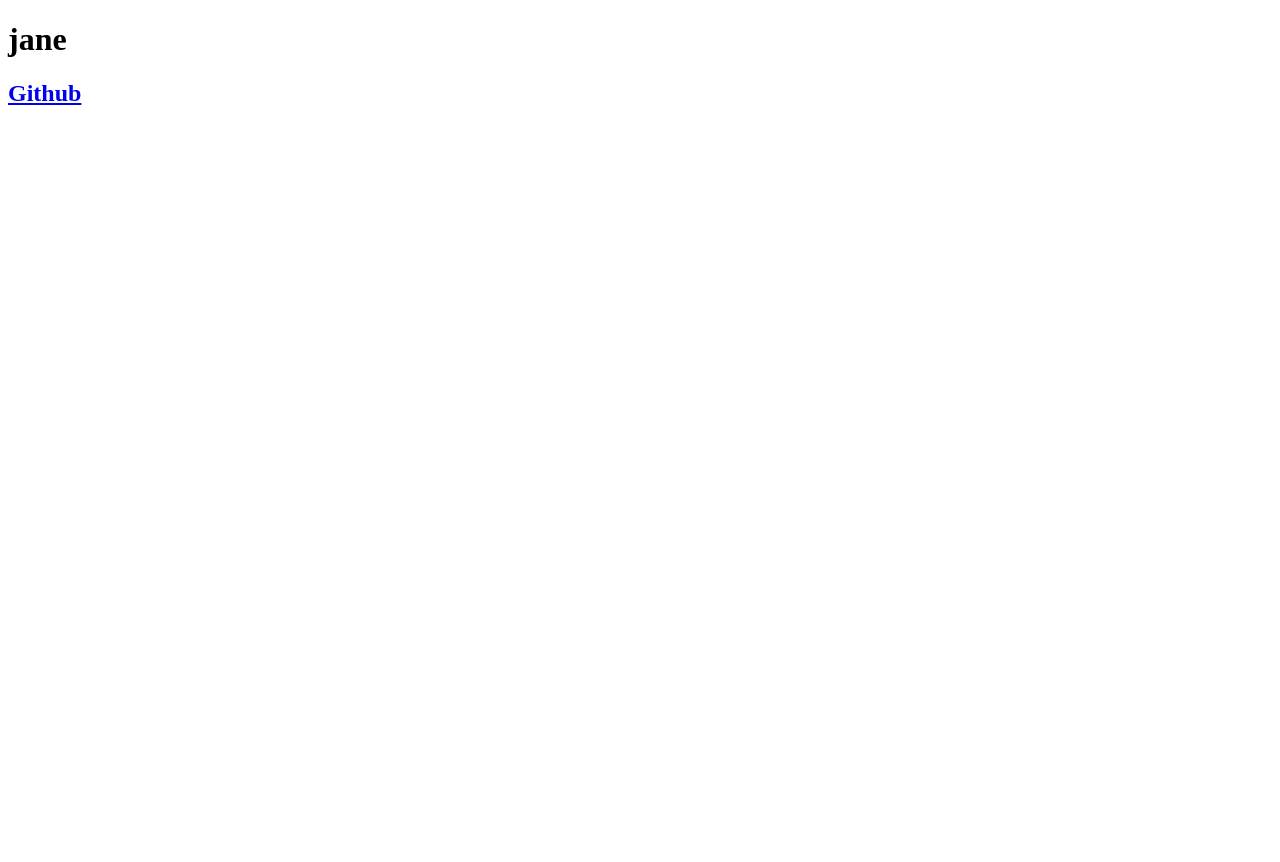
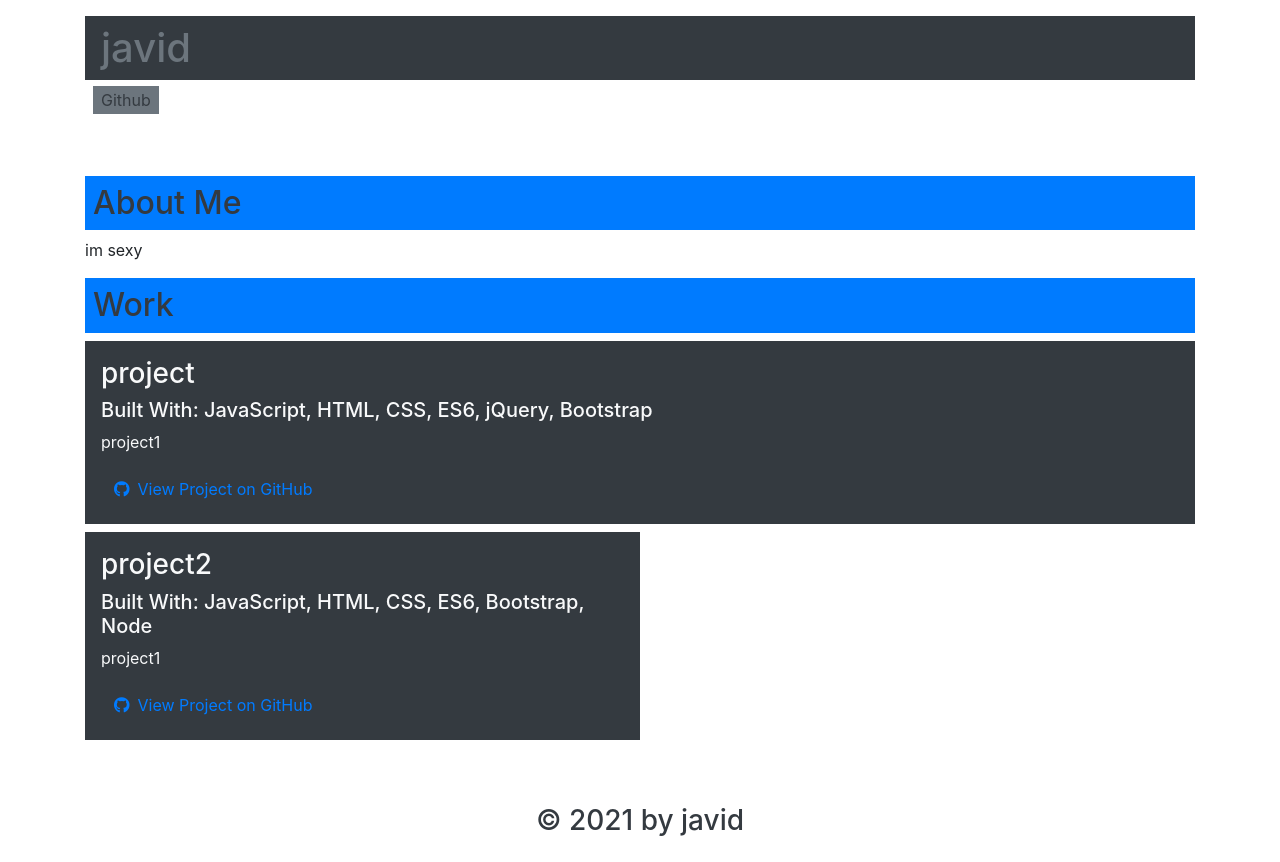
Before and after one commit to javiddelossantos5/portfolio-generator, a website: page index.html in a window 1280 px wide. Before the commit the page ends 800 px from the top, so only its background shows below. Drawn offline with nearby package versions, Linux system fonts and the light colour scheme.

Commit message:
finished and polished javascript

```diff
--- a/index.html
+++ b/index.html
@@ -1,15 +1,68 @@
 
   <!DOCTYPE html>
   <html lang="en">
+
   <head>
     <meta charset="UTF-8">
     <meta name="viewport" content="width=device-width, initial-scale=1.0">
     <meta http-equiv="X-UA-Compatible" content="ie=edge">
     <title>Portfolio Demo</title>
+    <link rel="stylesheet" href="https://maxcdn.bootstrapcdn.com/bootstrap/4.0.0/css/bootstrap.min.css" integrity="sha384-Gn5384xqQ1aoWXA+058RXPxPg6fy4IWvTNh0E263XmFcJlSAwiGgFAW/dAiS6JXm" crossorigin="anonymous">
+    <link rel="stylesheet" href="https://cdnjs.cloudflare.com/ajax/libs/font-awesome/5.11.2/css/all.min.css">
+    <link href="https://fonts.googleapis.com/css?family=Public+Sans:300i,300,500&display=swap" rel="stylesheet">
+    <link rel="stylesheet" href="style.css">
   </head>
 
   <body>
-    <h1>jane</h1>
-    <h2><a href="https://github.com/janehub">Github</a></h2>
+    <header>
+      <div class='container flex-row justify-space-between align-center py-3'>
+        <h1 class='page-title text-secondary bg-dark py-2 px-3'>javid</h1>
+        <nav class='flex-row'>
+          <a class='ml-2 my-1 px-2 py-1 bg-secondary text-dark' href='https://github.com/javid5'>Github</a>
+        </nav>
+      </div>
+    </header>
+
+    <main class='container my-5'>
+
+    <section class ='my-3' id='about'>
+      <h2 class='text-dark bg-primary p-2 display-inline-block'>About Me</h2>
+      <p>im sexy</p>
+    </section>
+
+
+    <section class='my-3' id='portfolio'>
+      <h2 class='text-dark bg-primary p-2 display-inline-block'>Work</h2>
+      <div class='flex-row justify-space-between'>
+
+            <div class='col-12 mb-2 bg-dark text-light p-3'>
+              <h3 class='portfolio-item-title text-light'>project</h3>
+              <h5 class='portfolio-languages'>
+                Built With: JavaScript, HTML, CSS, ES6, jQuery, Bootstrap
+              </h5>
+              <p>project1</p>
+              <a href="link" class="btn"><i class="fab fa-github mr-2"></i>View Project on GitHub</a>
+            </div>
+
+
+
+            <div class="col-12 col-md-6 mb-2 bg-dark text-light p-3 flex-column">
+              <h3 class="portfolio-item-title text-light">project2</h3>
+              <h5 class="portfolio-languages">
+                Built With:
+                JavaScript, HTML, CSS, ES6, Bootstrap, Node
+              </h5>
+              <p>project1</p>
+              <a href="link" class="btn mt-auto"><i class="fab fa-github mr-2"></i>View Project on GitHub</a>
+            </div>
+
+      </div>
+    </section>
+
+    </main>
+
+    <footer class='container text-center py-3'>
+      <h3 class='text-dark'>&copy; 2021 by javid</h3>
+    </footer>
   </body>
   </html>
--- a/src/page-template.js
+++ b/src/page-template.js
@@ -1,21 +1,103 @@
-const generatePage = (userName, githubName) => {
+//create the about section
+const generateAbout = aboutText => {
+  if (!aboutText) {
+    return '';
+  }
+
+  return `
+    <section class ='my-3' id='about'>
+      <h2 class='text-dark bg-primary p-2 display-inline-block'>About Me</h2>
+      <p>${aboutText}</p>
+    </section>
+  `;
+};
+
+const generateProjects = projectsArr => {
+  return `
+    <section class='my-3' id='portfolio'>
+      <h2 class='text-dark bg-primary p-2 display-inline-block'>Work</h2>
+      <div class='flex-row justify-space-between'>
+        ${projectsArr
+          .filter(({feature}) => feature)
+          .map(({name, description, languages, link}) => {
+            return `
+            <div class='col-12 mb-2 bg-dark text-light p-3'>
+              <h3 class='portfolio-item-title text-light'>${name}</h3>
+              <h5 class='portfolio-languages'>
+                Built With: ${languages.join(', ')}
+              </h5>
+              <p>${description}</p>
+              <a href="${link}" class="btn"><i class="fab fa-github mr-2"></i>View Project on GitHub</a>
+            </div>
+          `;
+        })
+        .join('')}
+
+        ${projectsArr
+          .filter(({ feature }) => !feature)
+          .map(({ name, description, languages, link }) => {
+            return `
+            <div class="col-12 col-md-6 mb-2 bg-dark text-light p-3 flex-column">
+              <h3 class="portfolio-item-title text-light">${name}</h3>
+              <h5 class="portfolio-languages">
+                Built With:
+                ${languages.join(', ')}
+              </h5>
+              <p>${description}</p>
+              <a href="${link}" class="btn mt-auto"><i class="fab fa-github mr-2"></i>View Project on GitHub</a>
+            </div>
+          `;
+          })
+          .join('')}
+      </div>
+    </section>
+  `;
+};
+
+
+
+module.exports = templateData => {
+  console.log(templateData);
+  //destructure projects and about data from templateData based on their property key names
+  const { projects, about, ...header } = templateData;
+
     return `
   <!DOCTYPE html>
   <html lang="en">
+
   <head>
     <meta charset="UTF-8">
     <meta name="viewport" content="width=device-width, initial-scale=1.0">
     <meta http-equiv="X-UA-Compatible" content="ie=edge">
     <title>Portfolio Demo</title>
+    <link rel="stylesheet" href="https://maxcdn.bootstrapcdn.com/bootstrap/4.0.0/css/bootstrap.min.css" integrity="sha384-Gn5384xqQ1aoWXA+058RXPxPg6fy4IWvTNh0E263XmFcJlSAwiGgFAW/dAiS6JXm" crossorigin="anonymous">
+    <link rel="stylesheet" href="https://cdnjs.cloudflare.com/ajax/libs/font-awesome/5.11.2/css/all.min.css">
+    <link href="https://fonts.googleapis.com/css?family=Public+Sans:300i,300,500&display=swap" rel="stylesheet">
+    <link rel="stylesheet" href="style.css">
   </head>
 
   <body>
-    <h1>${name}</h1>
-    <h2><a href="https://github.com/${github}">Github</a></h2>
+    <header>
+      <div class='container flex-row justify-space-between align-center py-3'>
+        <h1 class='page-title text-secondary bg-dark py-2 px-3'>${header.name}</h1>
+        <nav class='flex-row'>
+          <a class='ml-2 my-1 px-2 py-1 bg-secondary text-dark' href='https://github.com/${header.github}'>Github</a>
+        </nav>
+      </div>
+    </header>
+
+    <main class='container my-5'>
+      ${generateAbout(about)}
+      ${generateProjects(projects)}
+    </main>
+
+    <footer class='container text-center py-3'>
+      <h3 class='text-dark'>&copy; ${new Date().getFullYear()} by ${header.name}</h3>
+    </footer>
   </body>
   </html>
   `;
 };
 
 
-module.exports = generatePage;
+// module.exports = generatePage;
```
Also changed, not shown: app.js (+10 -3 lines).
